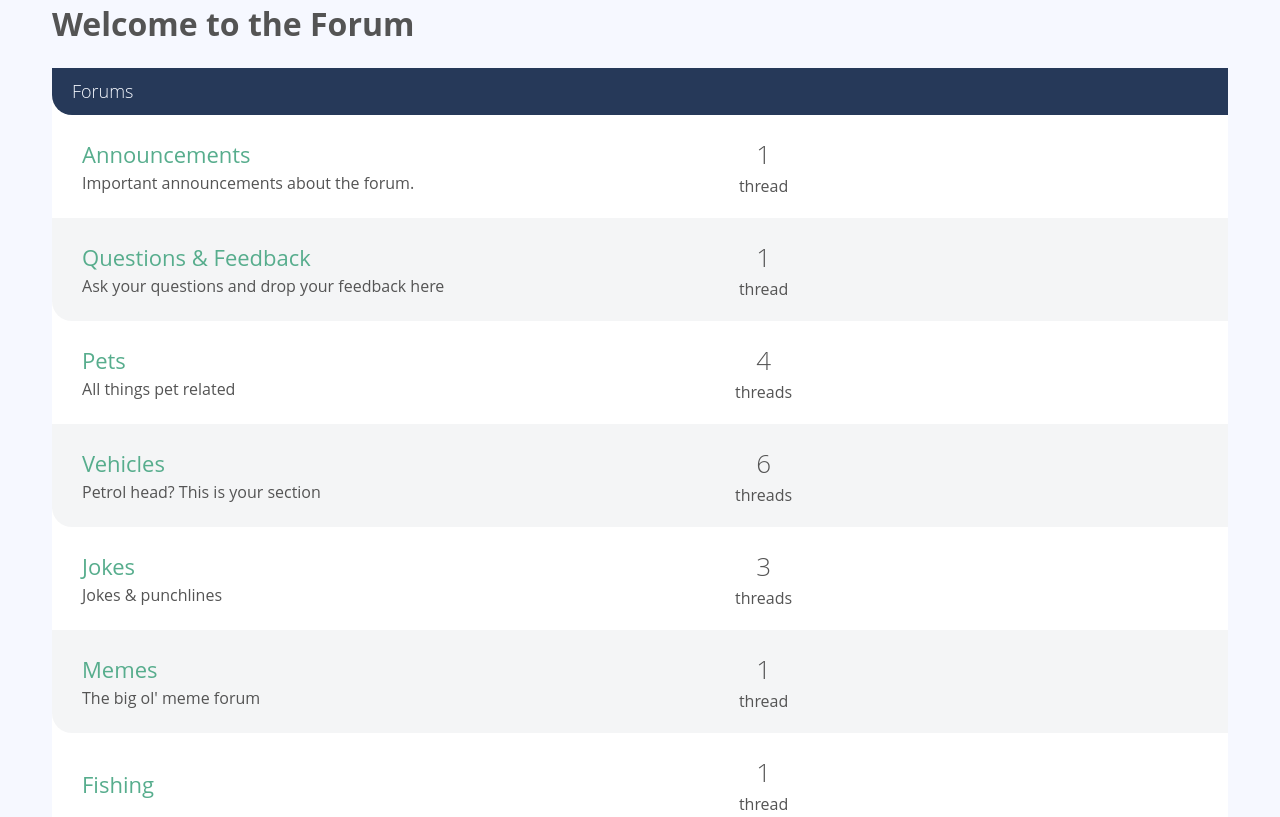
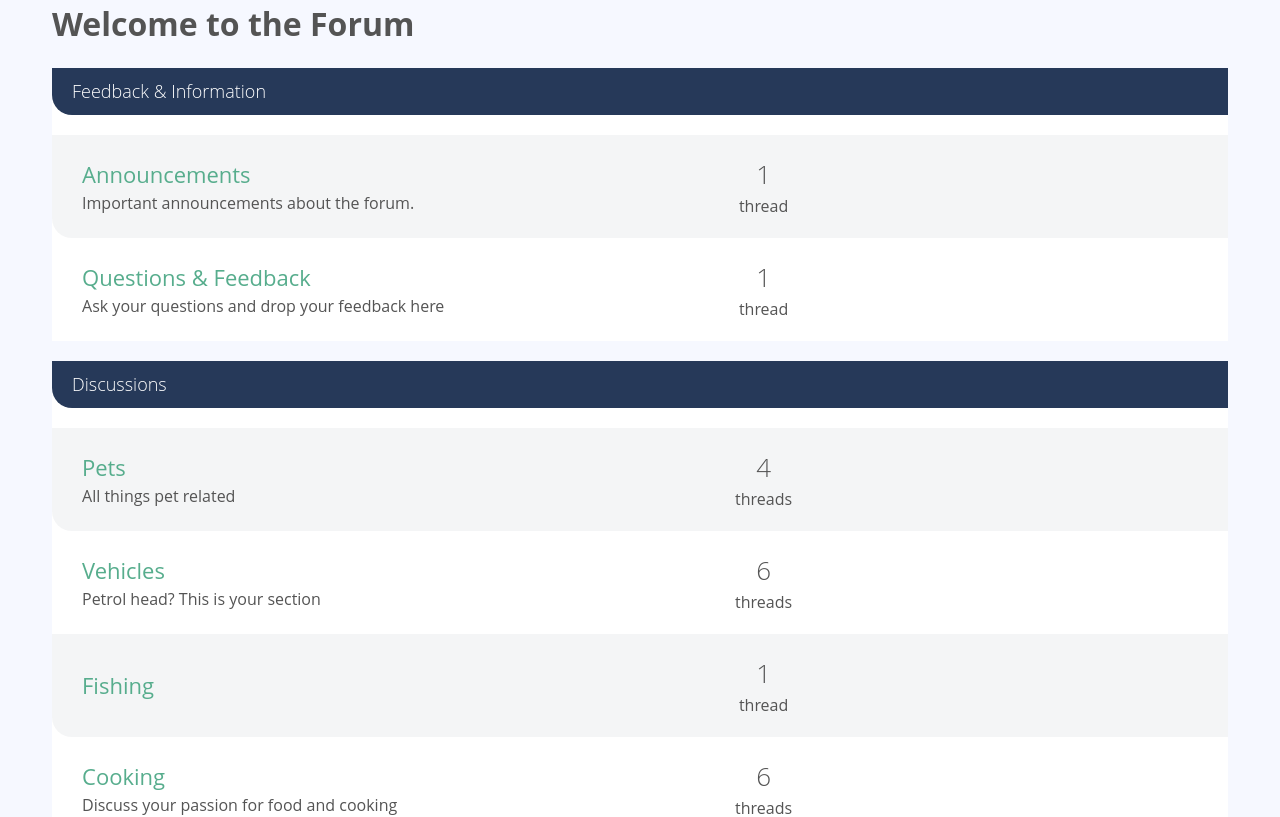
Before and after one commit to MatheusFerreira71/vue_forum, a Vue app: page / in a window 1280 px wide. Shown: the top 817 px of the page. Built offline with nearby package versions, Linux system fonts and the light colour scheme.

Commit message:
Categorias adicionadas.

```diff
--- /dev/null
+++ b/src/components/CategoryList.vue
@@ -0,0 +1,24 @@
+<template>
+  <div>
+    <CategoryListItem
+    v-for="category in categories"
+    :key="category['.key']"
+    :category="category"
+    />
+  </div>
+</template>
+
+<script>
+import CategoryListItem from '@/components/CategoryListItem'
+export default {
+  components: {
+    CategoryListItem
+  },
+  props: {
+    categories: {
+      required: true,
+      type: Array
+    }
+  }
+}
+</script>
--- /dev/null
+++ b/src/components/CategoryListItem.vue
@@ -0,0 +1,29 @@
+<template>
+  <div class="forum-list">
+    <h2 class="list-title">
+      <router-link :to="{name: 'Category', params: {id: category['.key']}}">{{ category.name }}</router-link>
+    </h2>
+    <ForumList :forums="categoryForums" />
+  </div>
+</template>
+
+<script>
+import ForumList from '@/components/ForumList'
+import sourceData from '@/data.json'
+export default {
+  props: {
+    category: {
+      required: true,
+      type: Object
+    }
+  },
+  computed: {
+    categoryForums () {
+      return Object.values(sourceData.forums).filter(forum => forum.categoryId === this.category['.key'])
+    }
+  },
+  components: {
+    ForumList
+  }
+}
+</script>
--- a/src/components/ForumList.vue
+++ b/src/components/ForumList.vue
@@ -1,6 +1,5 @@
 <template>
   <div class="forum-list">
-      <h2 class="list-title">Forums</h2>
       <ForumListItem
       v-for="forum in forums"
       :key="forum['.key']"
--- a/src/components/PostListItem.vue
+++ b/src/components/PostListItem.vue
@@ -5,7 +5,7 @@
       <a href="#">
         <img :src="user.avatar" alt="avatar" class="avatar-large" />
       </a>
-      <p class="desktop-only text-small">{{userPostsCount !== 1 ? 'posts' : 'post'}}</p>
+      <p class="desktop-only text-small">{{userPostsCount}} {{userPostsCount !== 1 ? 'posts' : 'post'}}</p>
     </div>
 
     <div class="post-content">
--- a/src/components/ThreadListItem.vue
+++ b/src/components/ThreadListItem.vue
@@ -11,7 +11,7 @@
     </div>
 
     <div class="activity">
-      <p class="replies-count">{{repliesCount !== 1 ? 'replies' : 'reply'}}</p>
+      <p class="replies-count">{{repliesCount}} {{repliesCount !== 1 ? 'replies' : 'reply'}}</p>
 
       <!-- <img src alt="avatar" class="avatar-medium" /> -->
 
--- a/src/router/index.js
+++ b/src/router/index.js
@@ -4,6 +4,7 @@ import Home from '../views/PageHome.vue'
 import ThreadShow from '@/views/PageThreadShow'
 import PageNotFound from '@/views/PageNotFound'
 import Forum from '@/views/PageForum'
+import Category from '@/views/PageCategory'
 
 Vue.use(VueRouter)
 
@@ -29,6 +30,12 @@ const routes = [
     name: 'Forum',
     component: Forum,
     props: true
+  },
+  {
+    path: '/category/:id',
+    name: 'Category',
+    component: Category,
+    props: true
   }
 ]
 
--- /dev/null
+++ b/src/views/PageCategory.vue
@@ -0,0 +1,39 @@
+<template>
+  <div class="full-width">
+    <div class="col-full push-top">
+      <h1>Discussions</h1>
+    </div>
+    <div class="col-full">
+      <CategoryListItem
+      :category="category"
+      />
+    </div>
+  </div>
+</template>
+
+<script>
+import CategoryListItem from '@/components/CategoryListItem'
+import sourceData from '@/data.json'
+export default {
+  components: {
+    CategoryListItem
+  },
+  props: {
+    id: {
+      required: true,
+      type: String
+    }
+  },
+  computed: {
+    category () {
+      return sourceData.categories[this.id]
+    }
+  }
+}
+</script>
+
+<style scoped>
+    .full-width {
+        width: 100%;
+    }
+</style>
--- a/src/views/PageHome.vue
+++ b/src/views/PageHome.vue
@@ -1,23 +1,23 @@
 <template>
   <div class="col-full">
     <h1>Welcome to the Forum</h1>
-    <ForumList :forums="forums"/>
+    <CategoryList :categories="categories"/>
   </div>
 </template>
 
 <script>
 import sourceData from '@/data'
-import ForumList from '@/components/ForumList'
+import CategoryList from '@/components/CategoryList'
 export default {
   data () {
     return {
-      forums: Object.values(sourceData.forums),
+      categories: Object.values(sourceData.categories),
       posts: sourceData.posts,
       users: sourceData.users
     }
   },
   components: {
-    ForumList
+    CategoryList
   }
 }
 </script>
```
